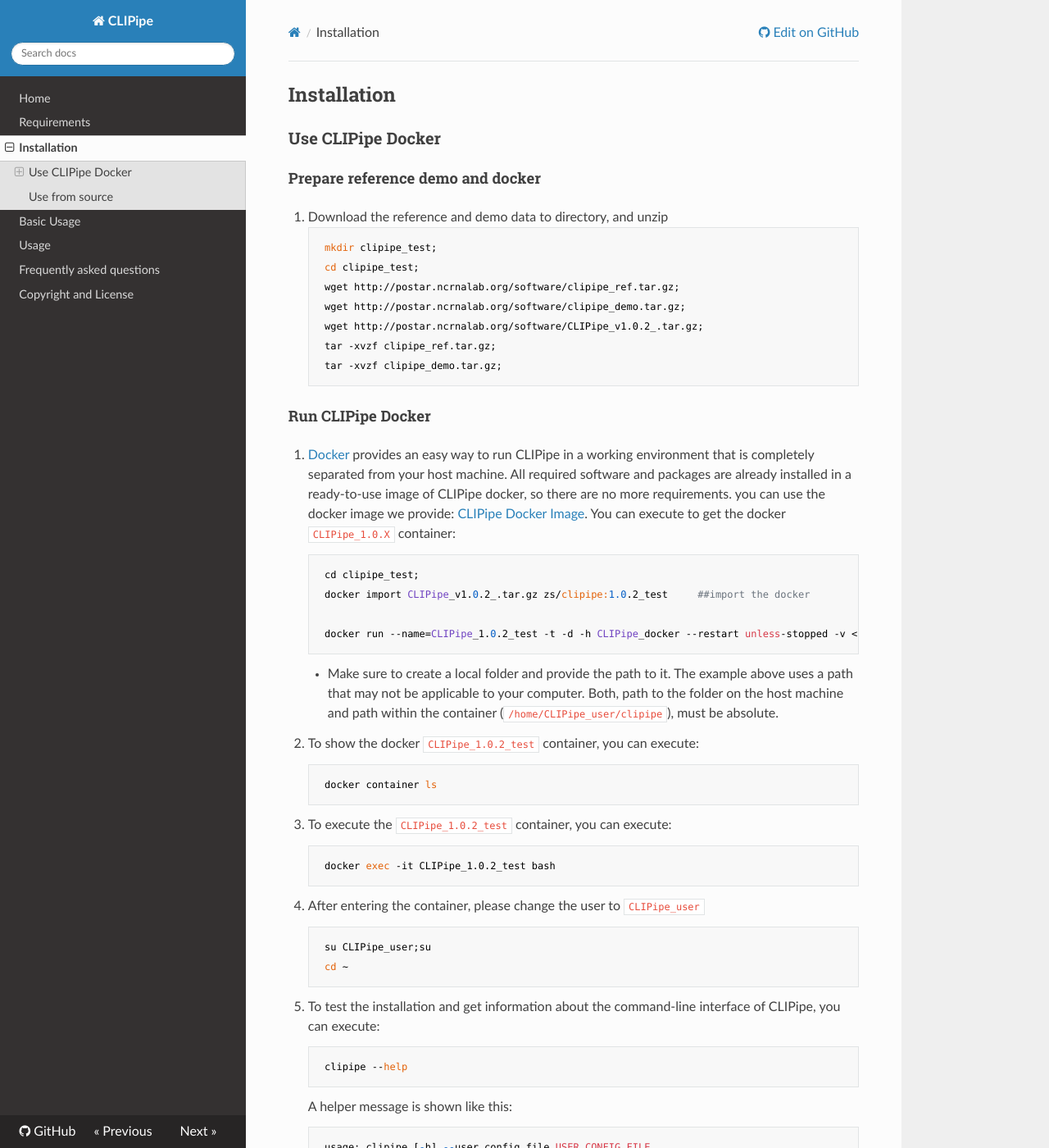
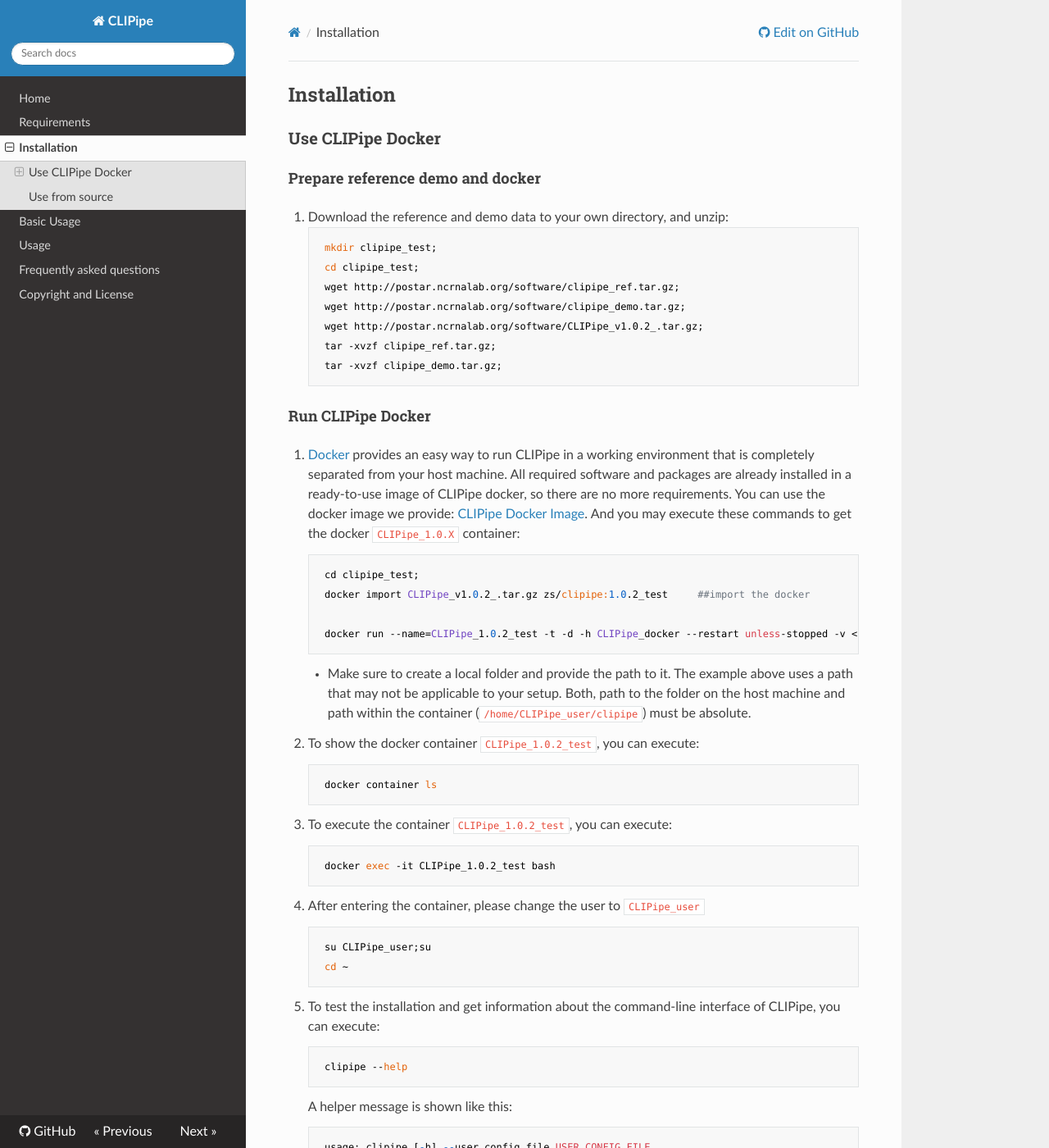
Before and after one commit to zwhbio2017/clipipe_docs, an MkDocs documentation site: the page built from docs/2_installation.md, in a window 1280 px wide and 1400 px high. Shown: the whole window at 82% size. Built offline with MkDocs 1.6.1, drawn with Linux system fonts in a browser that asks for light colours; nearby versions of some CDN libraries; some of the changed text lies outside the part shown.

Commit message:
Update 2_installation.md

```diff
--- a/docs/2_installation.md
+++ b/docs/2_installation.md
@@ -4,7 +4,7 @@
 
 #### Prepare reference demo and docker
 
-1. Download the reference and demo data to directory, and unzip
+1. Download the reference and demo data to your own directory, and unzip:
 
          mkdir clipipe_test;
          cd clipipe_test;
@@ -16,20 +16,20 @@
 
 #### Run CLIPipe Docker
 
-1.  [Docker](https://www.docker.com/) provides an easy way to run CLIPipe in a working environment that is completely separated from your host machine. All required software and packages are already installed in a ready-to-use image of CLIPipe docker, so there are no more requirements. you can use the docker image we provide: [CLIPipe Docker Image](https://hub.docker.com/). You can execute to get the docker `CLIPipe_1.0.X` container:
+1.  [Docker](https://www.docker.com/) provides an easy way to run CLIPipe in a working environment that is completely separated from your host machine. All required software and packages are already installed in a ready-to-use image of CLIPipe docker, so there are no more requirements. You can use the docker image we provide: [CLIPipe Docker Image](https://hub.docker.com/). And you may execute these commands to get the docker `CLIPipe_1.0.X` container:
 
          cd clipipe_test;
          docker import CLIPipe_v1.0.2_.tar.gz zs/clipipe:1.0.2_test     ##import the docker
 
          docker run --name=CLIPipe_1.0.2_test -t -d -h CLIPipe_docker --restart unless-stopped -v <the-absolute-path-of-current-directory>:/home/CLIPipe_user/clipipe zs/clipipe:1.0.2_test /bin/bash
 
-    -   Make sure to create a local folder and provide the path to it. The example above uses a path that may not be applicable to your computer. Both, path to the folder on the host machine and path within the container (`/home/CLIPipe_user/clipipe`), must be absolute.
+    -   Make sure to create a local folder and provide the path to it. The example above uses a path that may not be applicable to your setup. Both, path to the folder on the host machine and path within the container (`/home/CLIPipe_user/clipipe`) must be absolute.
 
-2.  To show the docker `CLIPipe_1.0.2_test` container, you can execute:
+2.  To show the docker container `CLIPipe_1.0.2_test`, you can execute:
 
          docker container ls
 
-3.  To execute the `CLIPipe_1.0.2_test` container, you can execute:
+3.  To execute the container `CLIPipe_1.0.2_test`, you can execute:
 
          docker exec -it CLIPipe_1.0.2_test bash
 
```
Also changed, not shown: other parts of docs/2_installation.md (+1 -1 lines).
